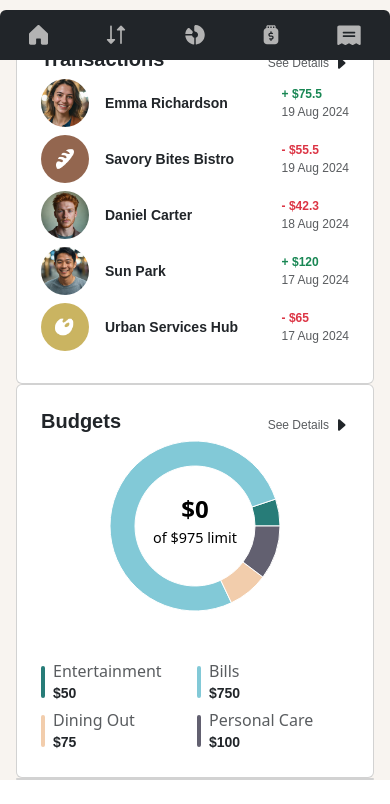
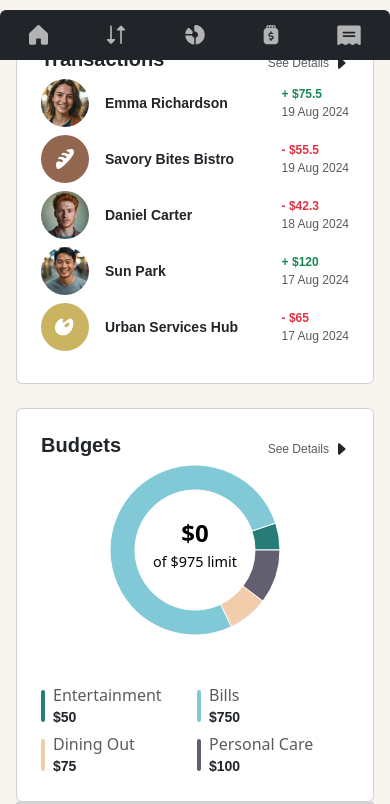
Before and after one commit to abdalsimam1-sketch/personal-finance-app, a React (Vite) app: page / in a window 390 px wide. Shown: the part 784-1588 px from the top of the page. Before the commit the page ends 1564 px from the top, so only its background shows below. Built offline with nearby package versions, Linux system fonts and the light colour scheme.

Commit message:
add : margin top to bidgets section for separation from the section on top on mobile

```diff
--- a/src/pages/Overview.jsx
+++ b/src/pages/Overview.jsx
@@ -164,8 +164,8 @@ export const Overview = () => {
         </div>
 
         <div className="col-right col-12 col-lg-6">
-          <section className="budgets-section  card p-4">
-            <div className="" style={{ zIndex: "1000" }}>
+          <section className="budgets-section  card p-4 mt-4">
+            <div className="w-100" style={{ zIndex: "1000" }}>
               <SeeDetails
                 path="/budgets"
                 label="Budgets"
```
